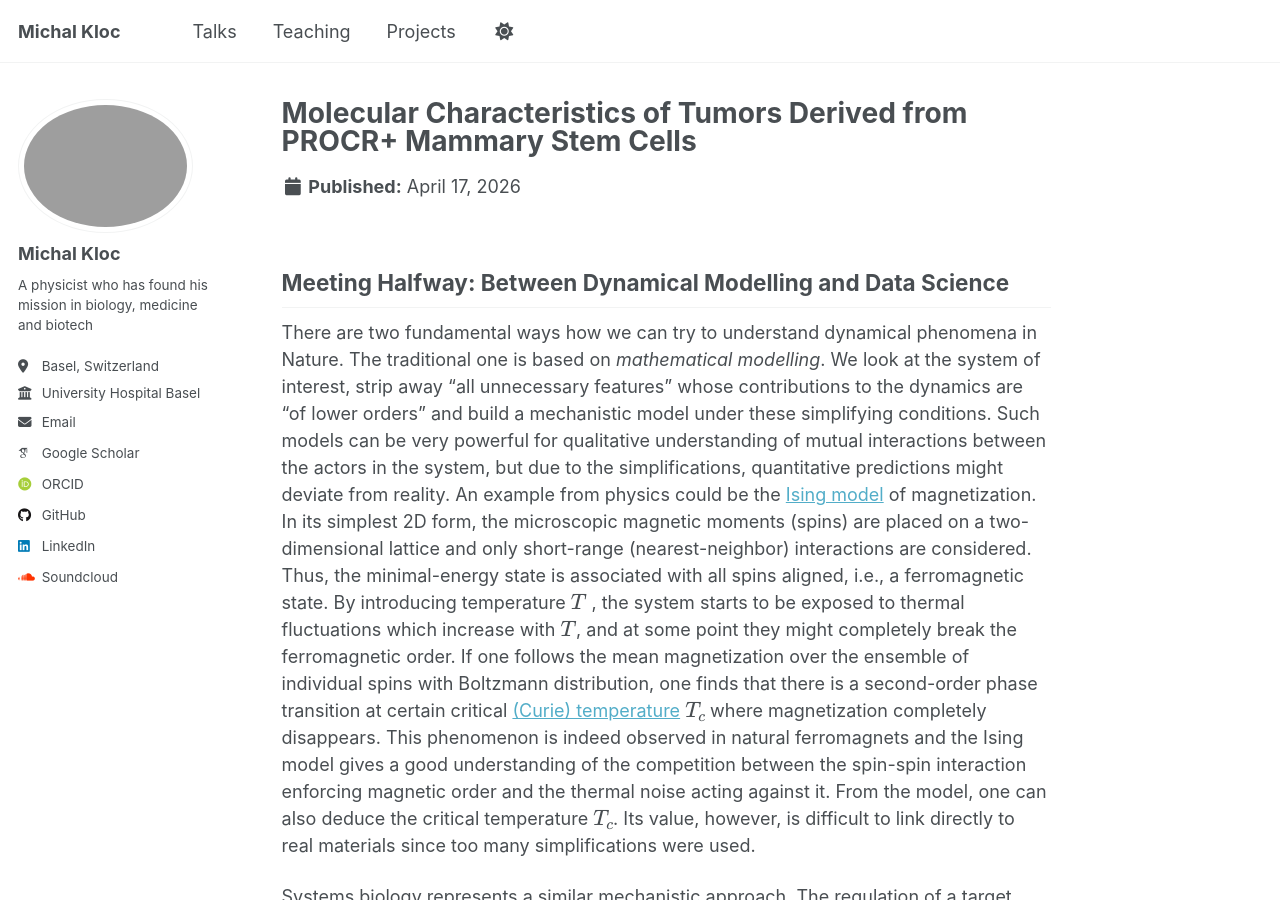
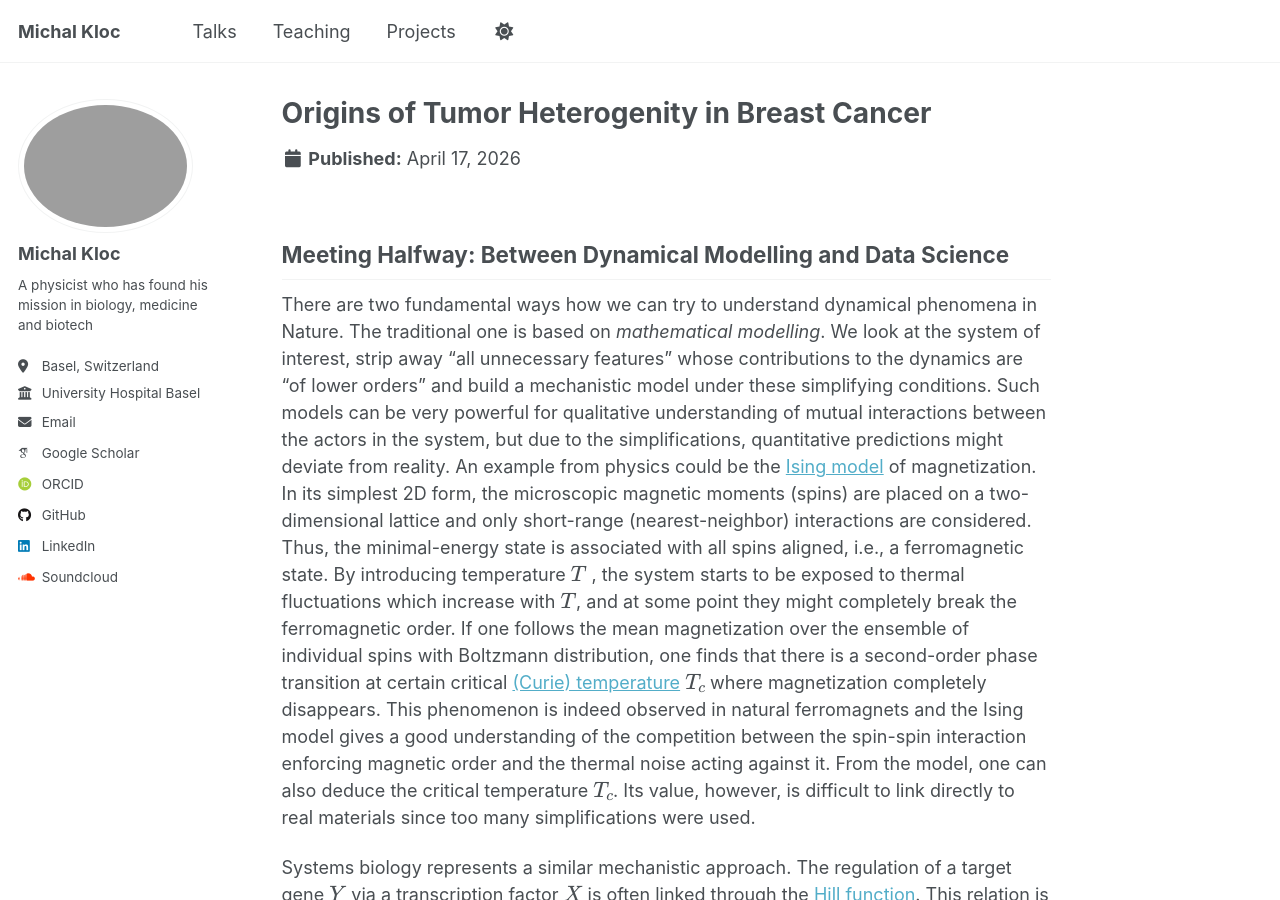
Before and after one commit to MikeKlocCZ/mikekloccz.github.io, a Jekyll site: the page built from _projects/PROCR-project.md, in a window 1280 px wide and 900 px high. Built offline with Jekyll 4.4.1, drawn with Linux system fonts in a browser that asks for light colours; some web fonts are replaced; a script that is not in the unit is left out.

Commit message:
Different title

```diff
--- a/_projects/PROCR-project.md
+++ b/_projects/PROCR-project.md
@@ -1,6 +1,6 @@
 ---
-title: "Molecular Characteristics of Tumors Derived from PROCR+ Mammary Stem Cells"
-excerpt: "Exposure Matrix from Non-Negative Matrix Decomposition <br/><img src='/images/PROCR-intro.png'>"
+title: "Origins of Tumor Heterogenity in Breast Cancer"
+excerpt: "Learning Molecular Characteristics of Tumors Derived from  Mammary Stem Cells via Non-Negative Matrix Decomposition <br/><img src='/images/method_control.png' style='width: 200px;'>"
 collection: projects
 ---
 
```
